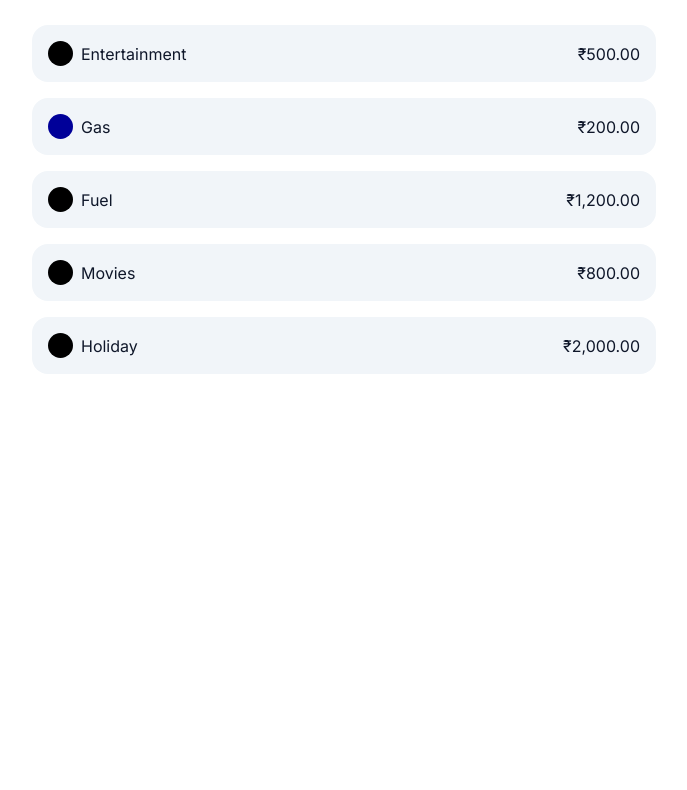
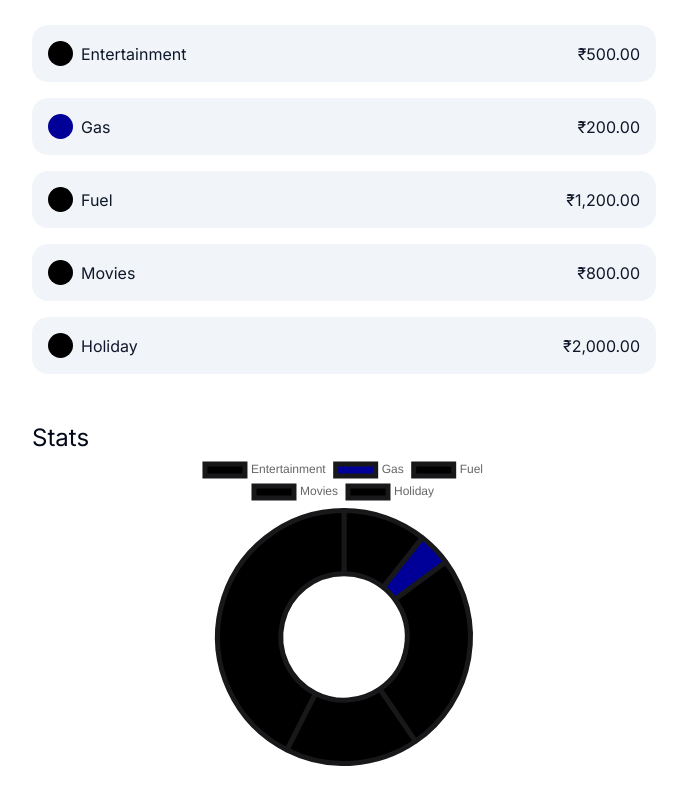
Before and after one commit to Subramanyarao11/expense-tracker, a Next.js app: page / in a window 1280 px wide. Shown: the part 291-1081 px from the top of the page, without its empty margins (296-983 px from the left). Before the commit the page ends 800 px from the top, so only its background shows below. Built offline with nearby package versions, Linux system fonts and the light colour scheme.

Commit message:
added chart

```diff
--- a/app/page.js
+++ b/app/page.js
@@ -1,39 +1,9 @@
 import { Button } from "@/components/ui/button";
 import { currencyFormatter } from "@/lib/currencyFormatter";
 import ExpenseCategoryItem from "@/components/ExpenseCategoryItem";
+import DUMMY_DATA from "@/lib/dummydata";
+import ChartSection from "@/components/ChartSection";
 export default function Home() {
-    const DUMMY_DATA = [
-        {
-            id: 1,
-            title: "Entertainment",
-            color: "#000",
-            total: 500,
-        },
-        {
-            id: 2,
-            title: "Gas",
-            color: "#009",
-            total: 200,
-        },
-        {
-            id: 3,
-            title: "Fuel",
-            color: "#000",
-            total: 1200,
-        },
-        {
-            id: 4,
-            title: "Movies",
-            color: "#000",
-            total: 800,
-        },
-        {
-            id: 5,
-            title: "Holiday",
-            color: "#000",
-            total: 2000,
-        },
-    ];
 
     return (
         <div>
@@ -52,7 +22,7 @@ export default function Home() {
                 <section className="py-6">
                     <h3 className="text-2xl">My Expenses</h3>
                     <div className="flex flex-col gap-4 mt-6">
-                        {DUMMY_DATA.map((expense) => {
+                        {DUMMY_DATA?.map((expense) => {
                             return (
                                 <ExpenseCategoryItem
                                     color={expense.color}
@@ -63,6 +33,10 @@ export default function Home() {
                         })}
                     </div>
                 </section>
+
+                {/* Chart Section */}
+                <ChartSection />
+
             </main>
         </div>
     )
--- /dev/null
+++ b/components/ChartSection.jsx
@@ -0,0 +1,38 @@
+"use client";
+import { Chart as ChartJS, ArcElement, Tooltip, Legend } from "chart.js";
+ChartJS.register(ArcElement);
+ChartJS.register(Tooltip);
+ChartJS.register(Legend);
+import { Doughnut } from "react-chartjs-2";
+import DUMMY_DATA from "@/lib/dummydata";
+
+import React from 'react'
+
+const ChartSection = () => {
+    return (
+        <div>
+            {/*  */}
+            <section className="py-6">
+                <h3 className="text-2xl">Stats</h3>
+                <div className="w-1/2 mx-auto">
+                    <Doughnut
+                        data={{
+                            labels: DUMMY_DATA?.map((expense) => expense.title),
+                            datasets: [
+                                {
+                                    label: "Expenses",
+                                    data: DUMMY_DATA?.map((expense) => expense.total),
+                                    backgroundColor: DUMMY_DATA?.map((expense) => expense.color),
+                                    borderColor: ["#18181b"],
+                                    borderWidth: 5,
+                                },
+                            ],
+                        }}
+                    />
+                </div>
+            </section>
+        </div>
+    )
+}
+
+export default ChartSection
--- /dev/null
+++ b/lib/dummydata.js
@@ -0,0 +1,34 @@
+const DUMMY_DATA = [
+    {
+        id: 1,
+        title: "Entertainment",
+        color: "#000",
+        total: 500,
+    },
+    {
+        id: 2,
+        title: "Gas",
+        color: "#009",
+        total: 200,
+    },
+    {
+        id: 3,
+        title: "Fuel",
+        color: "#000",
+        total: 1200,
+    },
+    {
+        id: 4,
+        title: "Movies",
+        color: "#000",
+        total: 800,
+    },
+    {
+        id: 5,
+        title: "Holiday",
+        color: "#000",
+        total: 2000,
+    },
+];
+
+export default DUMMY_DATA;
--- a/package.json
+++ b/package.json
@@ -13,6 +13,7 @@
     "@radix-ui/react-dropdown-menu": "^2.0.5",
     "@radix-ui/react-slot": "^1.0.2",
     "autoprefixer": "10.4.14",
+    "chart.js": "^4.3.3",
     "class-variance-authority": "^0.7.0",
     "clsx": "^2.0.0",
     "lucide-react": "^0.263.1",
@@ -20,6 +21,7 @@
     "next-themes": "^0.2.1",
     "postcss": "8.4.27",
     "react": "18.2.0",
+    "react-chartjs-2": "^5.2.0",
     "react-dom": "18.2.0",
     "tailwind-merge": "^1.14.0",
     "tailwindcss": "3.3.3",
```
Also changed, not shown: 1 other file (tests, documents, lock files or other folders).
